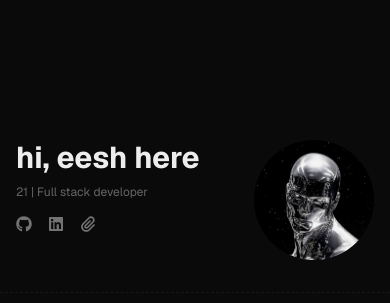
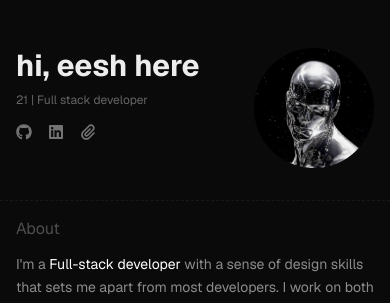
Before and after one commit to eeshm/portfolio, a Next.js app: page / in a window 390 px wide. Shown: the top 303 px of the page. Built offline with nearby package versions, Linux system fonts and the light colour scheme.

Commit message:
minor update

```diff
--- a/app/page.tsx
+++ b/app/page.tsx
@@ -12,7 +12,7 @@ export default function Home() {
     <>
       {/* <GridBackgroundDemo /> */}
       <div
-        className="min-h-screen relative max-w-4xl  mx-auto font-sans">
+        className="min-h-screen relative max-w-4xl mx-auto font-sans">
           <div className="absolute left-0 top-0 w-[60px] h-full overflow-hidden sm:block hidden">
             <div className="absolute dark:opacity-[0.04] opacity-[0.06] inset-0 w-[60px] h-full border dark:border-[#eee] border-[#000]/70"
             style={{
@@ -26,7 +26,7 @@ export default function Home() {
               }}></div>
           </div>
         <div
-          className="mx-auto sm:w-[calc(100%-120px)] w-full max-w-4xl pt-8 ">
+          className="mx-auto sm:w-[calc(100%-120px)] w-full max-w-4xl ">
           <div>
             <About />
           </div>
--- a/components/About.tsx
+++ b/components/About.tsx
@@ -3,11 +3,7 @@ import { BlurFade } from "./ui/blur-fade"
 import Link from "next/link"
 import { MdiGithub } from "./ui/github"
 import { MdiLinkedin } from "./ui/linkedin"
-import { MaterialSymbolsMail } from "./ui/mail"
 import { QlementineIconsResume16 } from "./ui/resume"
-import { ModeToggle } from "./ui/toggle-button"
-import { ClipboardCopy, ClipboardIcon, Link2 } from "lucide-react"
-import NewMailIcon from "./ui/MessageIcon"
 import MessageIcon from "./ui/MessageIcon"
 
 export default function About() {
@@ -16,7 +12,7 @@ export default function About() {
             <section className="py-2">
                 <BlurFade delay={0.1}>
                     <div className="items-start px-4  mb-8 ">
-                        <div className='pt-25 md:pt-25'>
+                        <div className='pt-10 md:pt-25'>
                             <div className="flex font-sans justify-between">
                                 <div className="flex flex-col  gap-2 items-start">
                                     <span className="inline-block text-3xl font-bold sm:text-5xl xl:text-5xl/none">
--- a/components/Projects.tsx
+++ b/components/Projects.tsx
@@ -88,7 +88,7 @@ const ProjectCard = ({ project }:any) => {
 
       <div className="p-4 flex flex-col flex-1"> {/* Use flex-1 here to ensure this div fills the parent's height */}
         {/* Title */}
-        <h3 className="text-sm text-white mb-3  ">
+        <h3 className="text-sm dark:text-white text-black mb-3  ">
           {project.Title}
         </h3>
 
```
